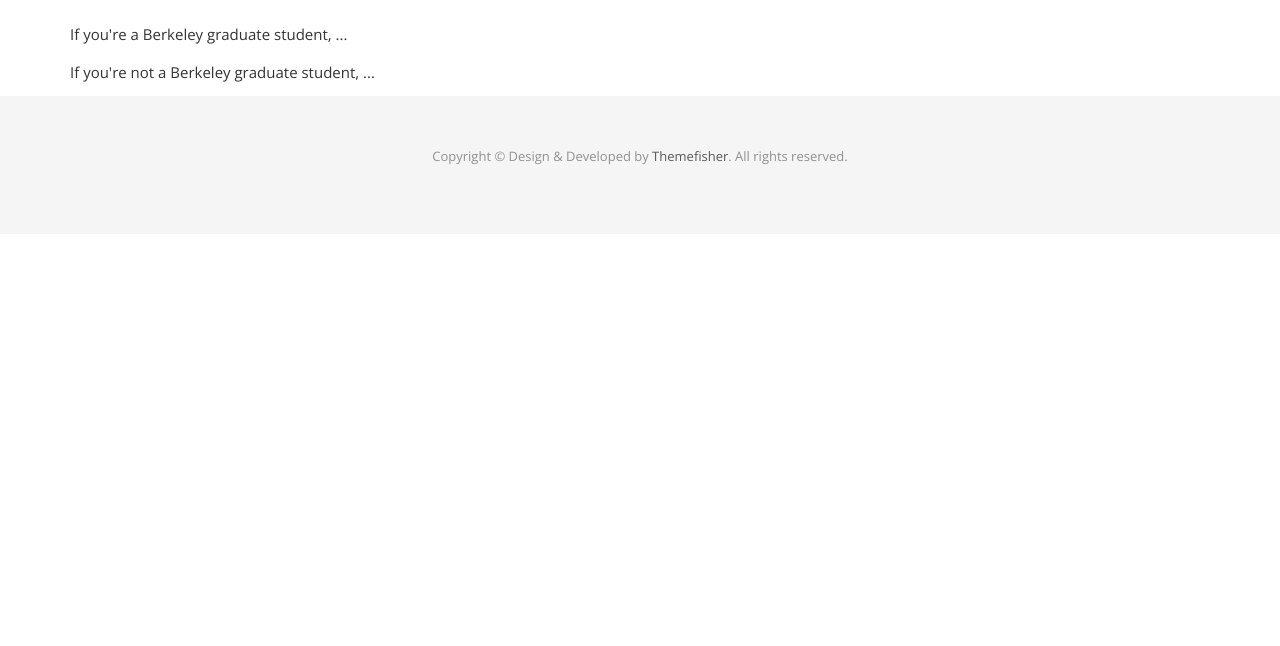
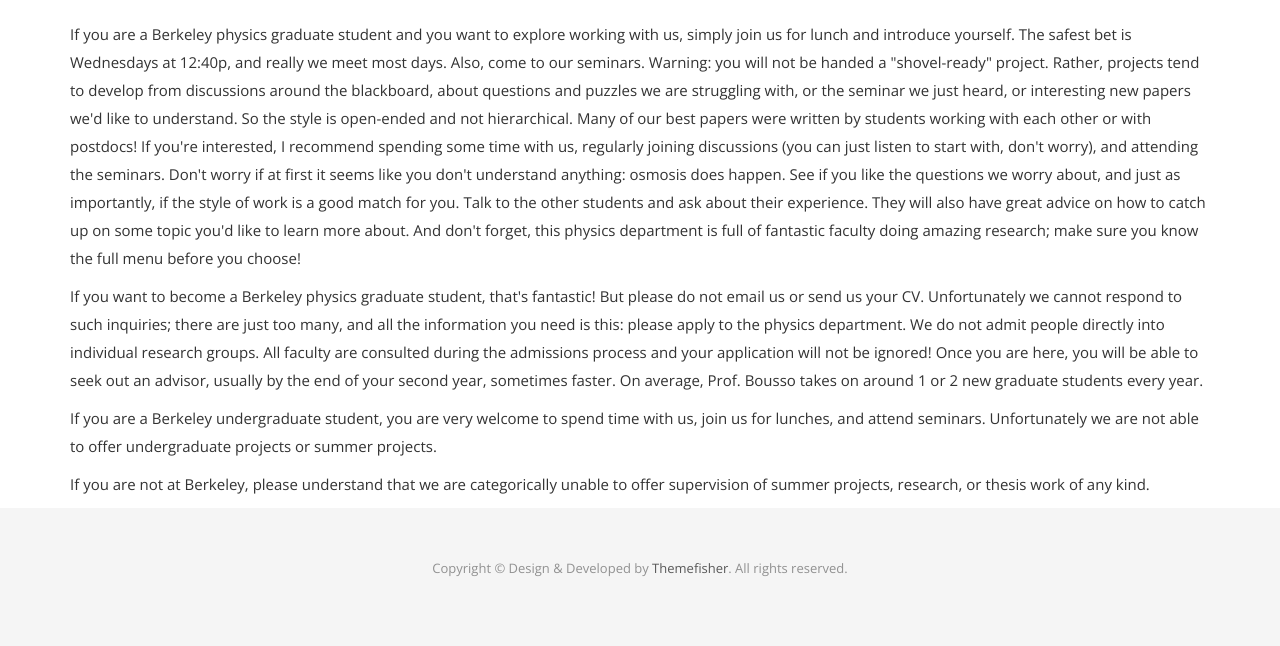
Before and after one commit to bousso-group/bousso-group.github.io, a Jekyll site: the page built from how_to_join.html, in a window 1280 px wide. Shown: the part 435-1081 px from the top of the page. Built offline with Jekyll 4.4.1, drawn with Linux system fonts in a browser that asks for light colours; nearby versions of some CDN libraries; some web fonts are replaced; before the commit the page ends 900 px from its top, so only the background shows below that.

Commit message:
Update how_to_join.html

```diff
--- a/how_to_join.html
+++ b/how_to_join.html
@@ -21,11 +21,16 @@
             <h2 id="how-to-join-overview"></h2>
         <div class="block">
             <p>
-                If you're a Berkeley graduate student, ...
+                If you are a Berkeley physics graduate student and you want to explore working with us, simply join us for lunch and introduce yourself. The safest bet is Wednesdays at 12:40p, and really we meet most days. Also, come to our seminars. Warning: you will not be handed a "shovel-ready" project. Rather, projects tend to develop from discussions around the blackboard, about questions and puzzles we are struggling with, or the seminar we just heard, or interesting new papers we'd like to understand. So the style is open-ended and not hierarchical. Many of our best papers were written by students working with each other or with postdocs! If you're interested, I recommend spending some time with us, regularly joining discussions (you can just listen to start with, don't worry), and attending the seminars. Don't worry if at first it seems like you don't understand anything: osmosis does happen. See if you like the questions we worry about, and just as importantly, if the style of work is a good match for you. Talk to the other students and ask about their experience. They will also have great advice on how to catch up on some topic you'd like to learn more about. And don't forget, this physics department is full of fantastic faculty doing amazing research; make sure you know the full menu before you choose!
                 </p>
                 <p>
-
-                If you're not a Berkeley graduate student, ...
+                 If you want to become a Berkeley physics graduate student, that's fantastic! But please do not email us or send us your CV. Unfortunately we cannot respond to such inquiries; there are just too many, and all the information you need is this: please apply to the physics department. We do not admit people directly into individual research groups. All faculty are consulted during the admissions process and your application will not be ignored! Once you are here, you will be able to seek out an advisor, usually by the end of your second year, sometimes faster. On average, Prof. Bousso takes on around 1 or 2 new graduate students every year.
+            </p>
+            <p>
+                If you are a Berkeley undergraduate student, you are very welcome to spend time with us, join us for lunches, and attend seminars. Unfortunately we are not able to offer undergraduate projects or summer projects.
+            </p>
+            <p>
+                If you are not at Berkeley, please understand that we are categorically unable to offer supervision of summer projects, research, or thesis work of any kind.
             </p>
         </div>
     </div>
```
